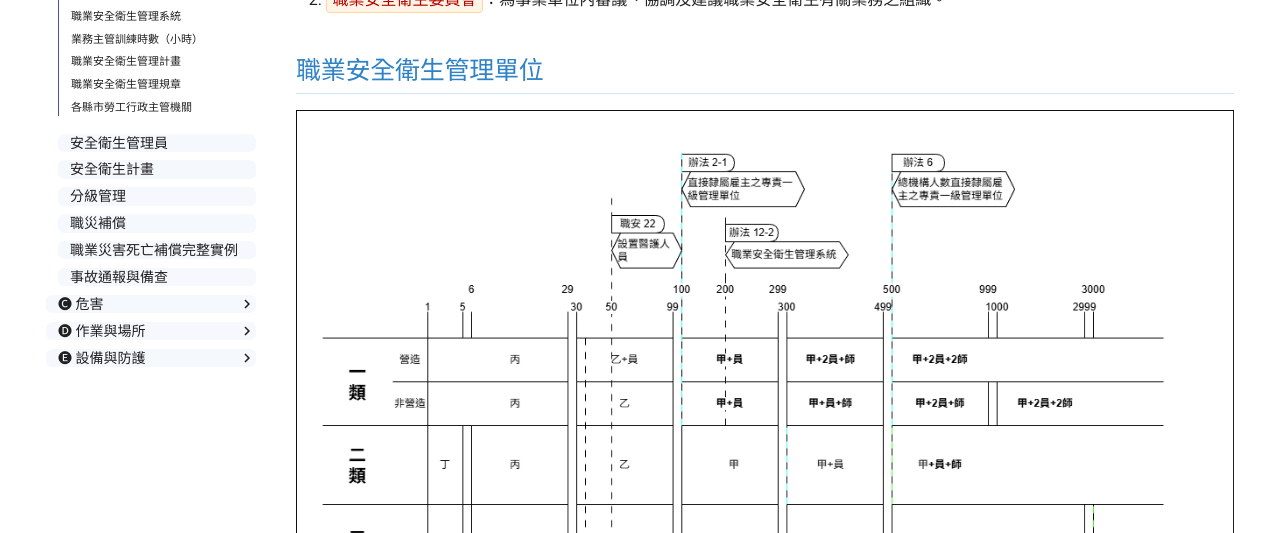
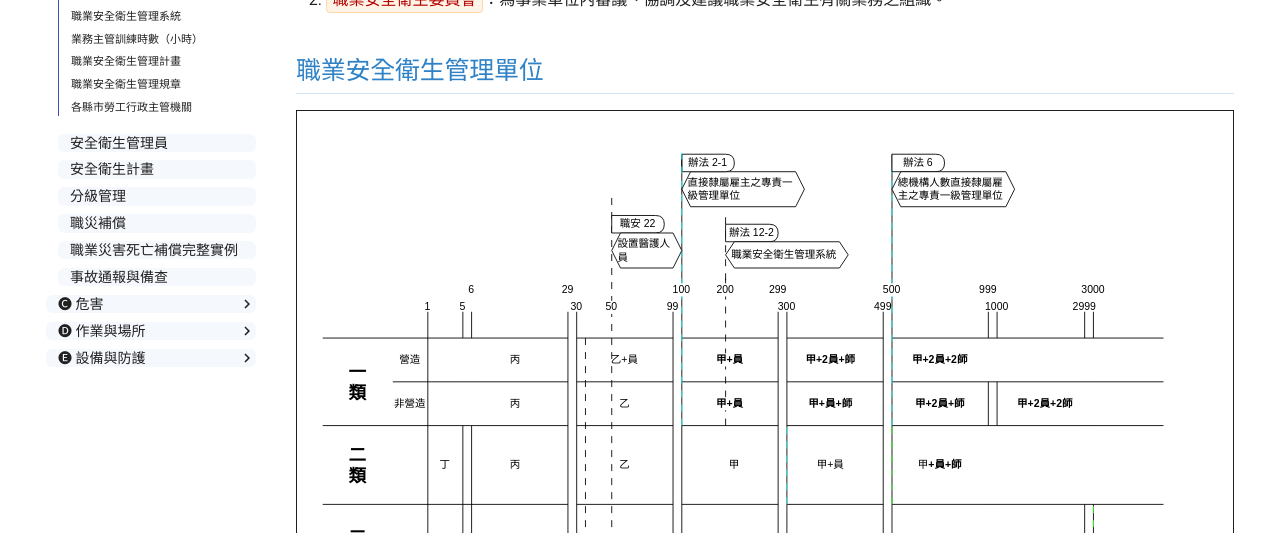
Before and after one commit to YuCH-Hank/OSH, an MkDocs documentation site: the page built from docs/B_管理制度/安全衛生組織.md, in a window 1280 px wide and 900 px high. Shown: the part 367-900 px from the top of the window. Built offline with MkDocs 1.6.1 and Material for MkDocs 9.7.7, drawn with Linux system fonts in a browser that asks for light colours; comment, search, counter and statistics services are not loaded.

Commit message:
Implement code changes to enhance functionality and improve performance

```diff
--- a/docs/B_管理制度/安全衛生組織.md
+++ b/docs/B_管理制度/安全衛生組織.md
@@ -9,7 +9,7 @@
 
 ## 職業安全衛生管理單位
 
-![](./../image/安全衛生管理員/人數規範.drawio.png)
+![](./../image/安全衛生管理員/人數規範.drawio.svg)
 
 ### 人數規定
 
```
Also changed, not shown: docs/image/安全衛生管理員/人數規範.drawio.png (deleted), docs/image/安全衛生管理員/人數規範.drawio.svg (added).
